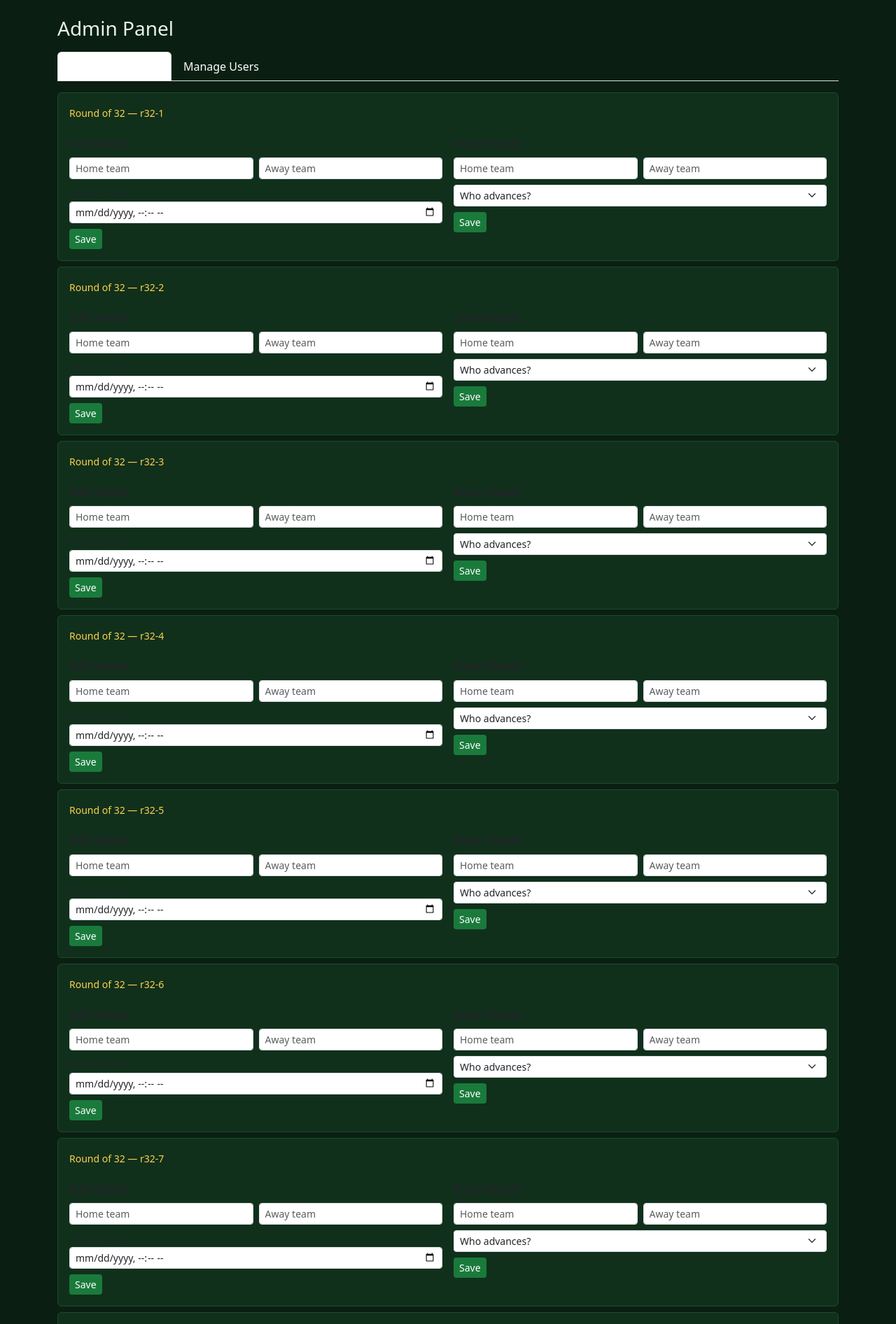
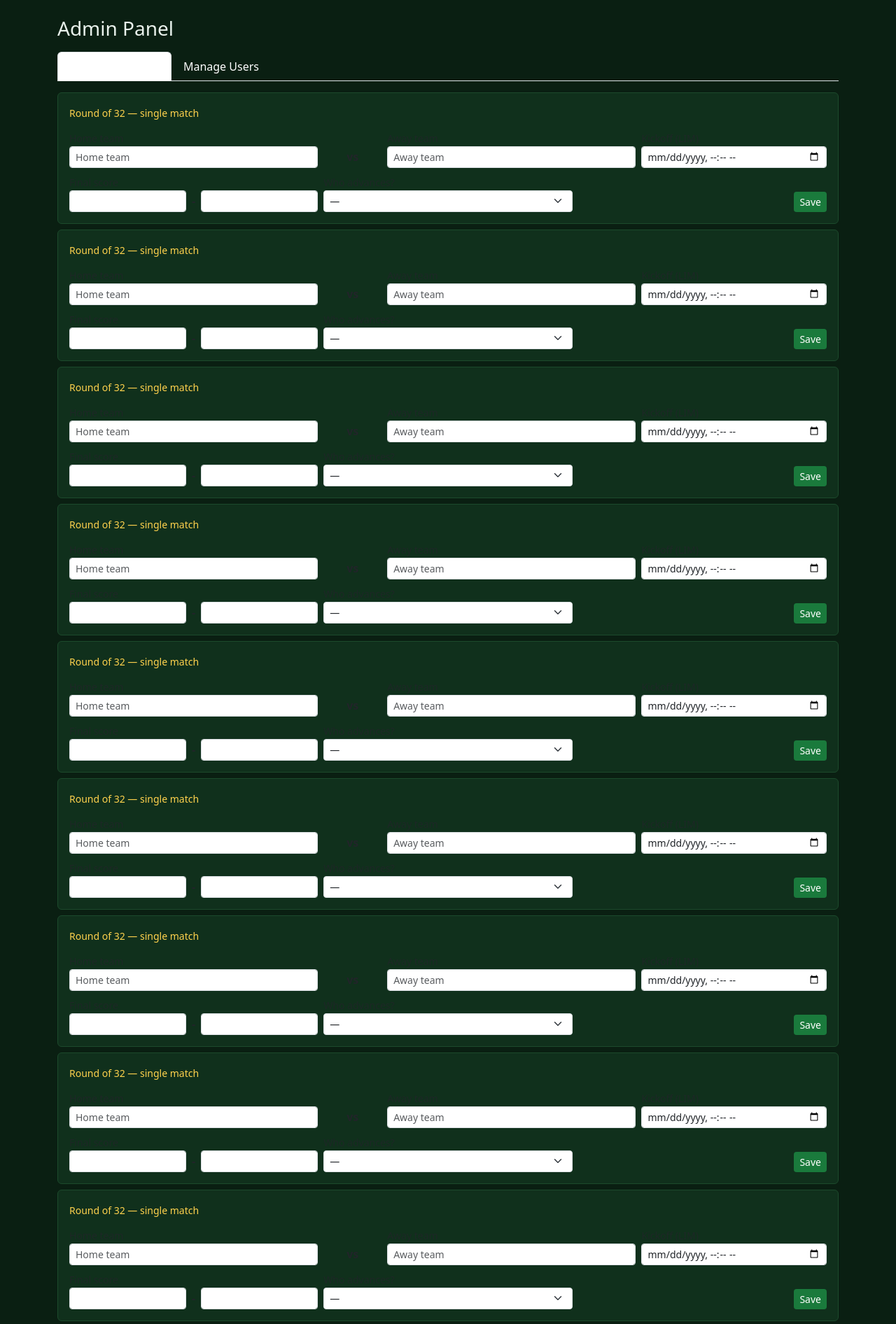
Before and after one commit to yurifleon/WC-forecast, a Flask app: page /admin in a window 1280 px wide. Shown: the part 56-1948 px from the top of the page at 70% size. Run offline with Flask 3, Linux system fonts and the light colour scheme; the visitor is signed in with stand-in values (Sample User, id 1).

Commit message:
Admin: one combined form per single-elimination match
Each knockout pairing is a single match, but the admin showed two side-by-side
boxes (Edit Match + Enter Result), each with home/away fields — in Spanish both
read as "Equipo local / visitante", making one match look like two games.

Collapse into a single save_match form: Home vs Away, kickoff, final score, and
who advances, with one Save. Blank scores stay None (not yet played).

Co-Authored-By: Claude Opus 4.8 <noreply@anthropic.com>

```diff
--- a/app.py
+++ b/app.py
@@ -562,28 +562,33 @@ def admin():
             flash(translate("Admin access required."), "danger")
             return redirect(url_for("admin"))
 
-        if action == "edit_match":
+        if action == "save_match":
+            # One single match per pairing: teams, kickoff, and (optionally) the
+            # result are all saved in a single form. Scores left blank => not yet
+            # played (None); filled => the final scoreline.
             mid = request.form.get("match_id")
             m = next((x for x in data["matches"] if x["id"] == mid), None)
             if m:
                 m["home_team"] = (request.form.get("home_team") or "").strip() or None
                 m["away_team"] = (request.form.get("away_team") or "").strip() or None
                 m["kickoff_utc"] = parse_admin_kickoff(request.form.get("kickoff"))
-                flash(translate("Match updated."), "success")
 
-        elif action == "enter_result":
-            mid = request.form.get("match_id")
-            m = next((x for x in data["matches"] if x["id"] == mid), None)
-            if m:
-                try:
-                    m["home_score"] = int(request.form["home_score"])
-                    m["away_score"] = int(request.form["away_score"])
-                except (ValueError, KeyError):
-                    flash(translate("Enter whole numbers for both scores."), "warning")
-                    return redirect(url_for("admin"))
+                scores = {}
+                for side in ("home", "away"):
+                    raw = (request.form.get(f"{side}_score") or "").strip()
+                    if raw == "":
+                        scores[side] = None
+                    else:
+                        try:
+                            scores[side] = int(raw)
+                        except ValueError:
+                            flash(translate("Enter whole numbers for both scores."), "warning")
+                            return redirect(url_for("admin"))
+                m["home_score"], m["away_score"] = scores["home"], scores["away"]
+
                 adv = (request.form.get("advanced_team") or "").strip()
                 m["advanced_team"] = adv if adv in (m["home_team"], m["away_team"]) else None
-                flash(translate("Result saved."), "success")
+                flash(translate("Match saved."), "success")
 
         elif action == "add_user":
             uname = request.form.get("username", "").strip().lower()
--- a/templates/admin.html
+++ b/templates/admin.html
@@ -27,40 +27,45 @@
     {% for m in matches %}
     <div class="card mb-2">
       <div class="card-body">
-        <span class="accent small">{{ round_label(m.round) }} — {{ m.id }}</span>
-        <div class="row g-3 mt-1">
-          <div class="col-md-6">
-            <form method="post" action="{{ url_for('admin') }}" class="row g-2">
-              <input type="hidden" name="action" value="edit_match">
+        <span class="accent small">{{ round_label(m.round) }} — {{ _("single match") }}</span>
+        <form method="post" action="{{ url_for('admin') }}" class="row g-2 mt-1 align-items-end">
+          <input type="hidden" name="action" value="save_match">
           <input type="hidden" name="match_id" value="{{ m.id }}">
-              <div class="col-12"><strong>{{ _("Edit Match") }}</strong></div>
-              <div class="col-6"><input class="form-control form-control-sm" name="home_team" placeholder="{{ _('Home team') }}" value="{{ m.home_team or '' }}"></div>
-              <div class="col-6"><input class="form-control form-control-sm" name="away_team" placeholder="{{ _('Away team') }}" value="{{ m.away_team or '' }}"></div>
-              <div class="col-12">
+
+          <div class="col-md-4">
+            <label class="small text-muted">{{ _("Home team") }}</label>
+            <input class="form-control form-control-sm" name="home_team" placeholder="{{ _('Home team') }}" value="{{ m.home_team or '' }}">
+          </div>
+          <div class="col-md-1 text-center pb-1 fw-bold">{{ _("vs") }}</div>
+          <div class="col-md-4">
+            <label class="small text-muted">{{ _("Away team") }}</label>
+            <input class="form-control form-control-sm" name="away_team" placeholder="{{ _('Away team') }}" value="{{ m.away_team or '' }}">
+          </div>
+          <div class="col-md-3">
             <label class="small text-muted">{{ _("Kickoff") }} ({{ tz_label }})</label>
             <input class="form-control form-control-sm" type="datetime-local" name="kickoff" value="{{ utc_iso_to_local_input(m.kickoff_utc) }}">
           </div>
-              <div class="col-12"><button class="btn btn-sm btn-wc" type="submit">{{ _("Save") }}</button></div>
-            </form>
+
+          <div class="col-md-4">
+            <label class="small text-muted">{{ _("Final score") }}</label>
+            <div class="d-flex align-items-center gap-2">
+              <input class="form-control form-control-sm text-center" type="number" min="0" name="home_score" value="{{ m.home_score if m.home_score is not none else '' }}">
+              <span class="fw-bold">-</span>
+              <input class="form-control form-control-sm text-center" type="number" min="0" name="away_score" value="{{ m.away_score if m.away_score is not none else '' }}">
             </div>
-          <div class="col-md-6">
-            <form method="post" action="{{ url_for('admin') }}" class="row g-2">
-              <input type="hidden" name="action" value="enter_result">
-              <input type="hidden" name="match_id" value="{{ m.id }}">
-              <div class="col-12"><strong>{{ _("Enter Result") }}</strong></div>
-              <div class="col-6"><input class="form-control form-control-sm" type="number" min="0" name="home_score" placeholder="{{ m.home_team or _('Home team') }}" value="{{ m.home_score if m.home_score is not none else '' }}"></div>
-              <div class="col-6"><input class="form-control form-control-sm" type="number" min="0" name="away_score" placeholder="{{ m.away_team or _('Away team') }}" value="{{ m.away_score if m.away_score is not none else '' }}"></div>
-              <div class="col-12">
+          </div>
+          <div class="col-md-4">
+            <label class="small text-muted">{{ _("Who advances?") }}</label>
             <select class="form-select form-select-sm" name="advanced_team">
-                  <option value="">{{ _("Who advances?") }}</option>
+              <option value="">—</option>
               {% if m.home_team %}<option value="{{ m.home_team }}" {{ 'selected' if m.advanced_team == m.home_team }}>{{ m.home_team }}</option>{% endif %}
               {% if m.away_team %}<option value="{{ m.away_team }}" {{ 'selected' if m.advanced_team == m.away_team }}>{{ m.away_team }}</option>{% endif %}
             </select>
           </div>
-              <div class="col-12"><button class="btn btn-sm btn-wc" type="submit">{{ _("Save") }}</button></div>
+          <div class="col-md-4 text-end">
+            <button class="btn btn-sm btn-wc" type="submit">{{ _("Save") }}</button>
+          </div>
         </form>
-          </div>
-        </div>
       </div>
     </div>
     {% endfor %}
--- a/translations.py
+++ b/translations.py
@@ -95,6 +95,10 @@ SPANISH_TRANSLATIONS = {
     "Kickoff": "Inicio",
     "Match updated.": "Partido actualizado.",
     "Result saved.": "Resultado guardado.",
+    "Match saved.": "Partido guardado.",
+    "single match": "partido único",
+    "vs": "vs",
+    "Final score": "Marcador final",
     "Enter whole numbers for both scores.": "Ingresa números enteros para ambos marcadores.",
     "Add User": "Agregar Usuario",
     "User created.": "Usuario creado.",
```
Lines whose indentation alone changed are shown as unchanged.
